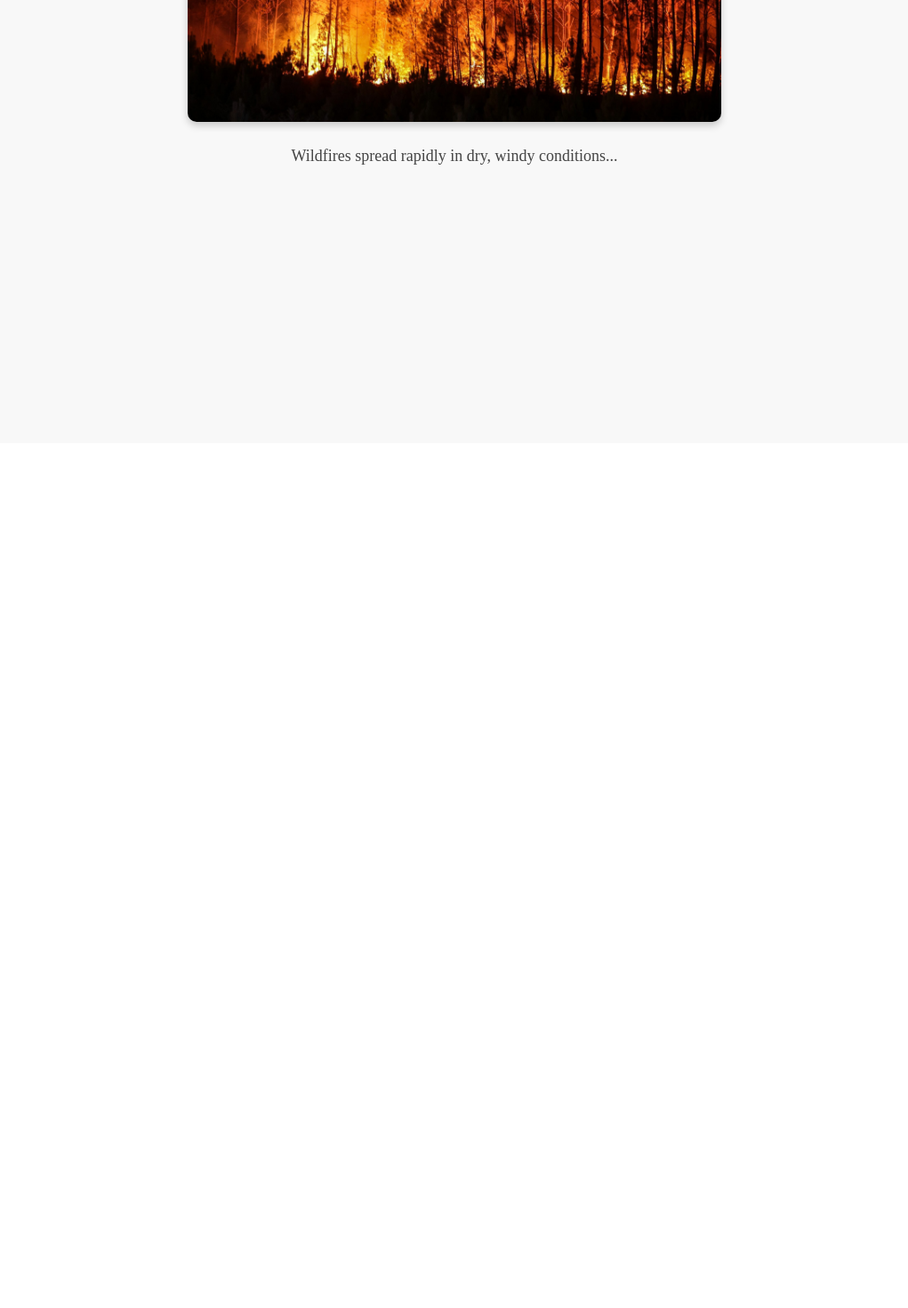
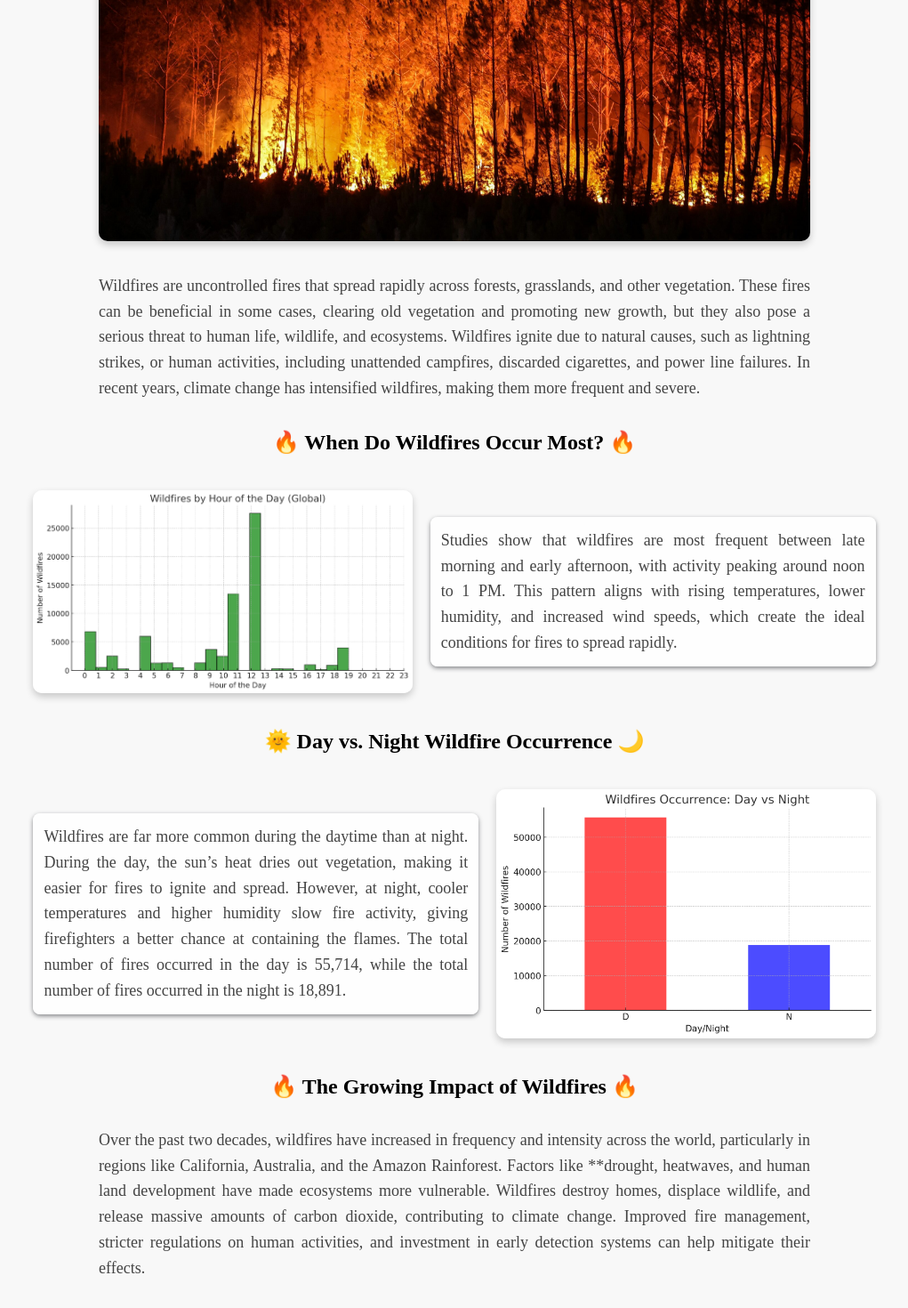
Before and after one commit to dakhilram/FS, a React (Vite) app: page /#/nature/wildfire in a window 1280 px wide. Shown: the part 390-1860 px from the top of the page at 89% size, without its empty margins (129-1150 px from the left). Before the commit the page ends 896 px from the top, so only its background shows below. Built offline with nearby package versions, Linux system fonts and the light colour scheme; sample sign-in values are in the browser's storage.

Commit message:
updated the WILDFIRE page

```diff
--- a/src/pages/Wildfire.jsx
+++ b/src/pages/Wildfire.jsx
@@ -1,13 +1,60 @@
 import React from "react";
-import "../styles/Nature.css";
+import "../styles/WildFire.css";
 import wildfireImage from "../assets/wf.jpg";
+import wildhour from "../assets/wildfire/wildfiresbyhour.png";
+import wildoccu from "../assets/wildfire/fireoccurrence.png";
 
 const Wildfire = () => {
   return (
     <div className="nature-page">
-      <h1>Wildfire Information</h1>
+      <h1>🔥 WILDFIRES 🔥</h1>
+      {/* Main Wildfire Image */}
       <img src={wildfireImage} alt="Wildfire" className="nature-image" />
-      <p>Wildfires spread rapidly in dry, windy conditions...</p>
+      <p className="intro-text">
+        Wildfires are uncontrolled fires that spread rapidly across forests, grasslands, and other vegetation.
+        These fires can be beneficial in some cases, clearing old vegetation and promoting new growth,
+        but they also pose a serious threat to human life, wildlife, and ecosystems.
+        Wildfires ignite due to natural causes, such as lightning strikes, or human activities,
+        including unattended campfires, discarded cigarettes, and power line failures.
+        In recent years, climate change has intensified wildfires, making them more frequent and severe.
+      </p>
+
+
+
+      {/* Wildfire by Hour Chart - Left Image, Right Text */}
+      <h2>🔥 When Do Wildfires Occur Most? 🔥</h2>
+      <div className="chart-container">
+        <img src={wildhour} alt="Wildfires by Hour" className="chart-image" />
+        <p className="chart-description">
+          Studies show that wildfires are most frequent between late morning and early afternoon,
+          with activity peaking around noon to 1 PM.
+          This pattern aligns with rising temperatures, lower humidity, and increased wind speeds,
+          which create the ideal conditions for fires to spread rapidly.
+        </p>
+      </div>
+
+      {/* Wildfire Occurrence Chart - Right Side */}
+      <h2>🌞 Day vs. Night Wildfire Occurrence 🌙</h2>
+      <div className="chart-container right-align">
+        <p className="chart-description">
+          Wildfires are far more common during the daytime than at night.
+          During the day, the sun’s heat dries out vegetation, making it easier for fires to ignite and spread.
+          However, at night, cooler temperatures and higher humidity slow fire activity,
+          giving firefighters a better chance at containing the flames. The total number of fires occurred in the day is 55,714, while the total number of fires occurred in the night is 18,891.
+        </p>
+        <img src={wildoccu} alt="Wildfire Occurrence" className="chart-image" />
+      </div>
+
+      {/* Additional Information */}
+      <h2>🔥 The Growing Impact of Wildfires 🔥</h2>
+      <p className="intro-text">
+        Over the past two decades, wildfires have increased in frequency and intensity across the world,
+        particularly in regions like California, Australia, and the Amazon Rainforest.
+        Factors like **drought, heatwaves, and human land development have made ecosystems more vulnerable.
+        Wildfires destroy homes, displace wildlife, and release massive amounts of carbon dioxide,
+        contributing to climate change. Improved fire management, stricter regulations on human activities,
+        and investment in early detection systems can help mitigate their effects.
+      </p>
     </div>
   );
 };
--- /dev/null
+++ b/src/styles/WildFire.css
@@ -0,0 +1,102 @@
+.nature-page {
+    text-align: center;
+    padding: 40px;
+    background-color: #f8f8f8;
+    min-height: 100vh;
+}
+
+/* Title Styling */
+.nature-page h1 {
+    color: #007fae;
+    font-size: 32px;
+    font-weight: bold;
+    margin-bottom: 20px;
+}
+
+/* Introduction Text */
+.intro-text {
+    font-size: 18px;
+    color: #444;
+    max-width: 800px;
+    margin: 0 auto 20px auto;
+    padding: 12px;
+    text-align: justify; /* ✅ Justify text alignment */
+    text-justify: inter-word;
+    border-radius: 8px;
+    line-height: 1.6;
+}
+
+/* Centered Main Wildfire Image */
+.nature-image {
+    width: 85%;
+    max-width: 800px;
+    border-radius: 10px;
+    box-shadow: 0px 4px 8px rgba(0, 0, 0, 0.2);
+    margin-bottom: 20px;
+}
+
+/* Chart Layout */
+.chart-container {
+    display: flex;
+    align-items: center;
+    justify-content: center;
+    gap: 20px;
+    max-width: 80%;
+    margin: 40px auto;
+}
+
+/* Right-Aligned Chart */
+.chart-container.right-align {
+    justify-content: flex-end;
+}
+
+/* Chart Image Styling */
+.chart-image {
+    width: 45%;
+    max-width: 650px;
+    border-radius: 10px;
+    box-shadow: 0px 4px 8px rgba(0, 0, 0, 0.2);
+    transition: transform 0.3s ease-in-out, box-shadow 0.3s ease-in-out;
+}
+
+/* Hover Effect */
+.chart-image:hover {
+    transform: scale(1.05);
+    box-shadow: 0px 6px 12px rgba(0, 0, 0, 0.3);
+}
+
+/* Chart Text */
+.chart-description {
+    font-size: 18px;
+    color: #333;
+    max-width: 50%;
+    text-align: justify; /* ✅ Justify text alignment */
+    text-justify: inter-word;
+    line-height: 1.6;
+    background: rgba(255, 255, 255, 0.9); /* ✅ Light background for contrast */
+    padding: 12px;
+    border-radius: 8px;
+    box-shadow: 0px 2px 5px rgba(41, 43, 48, 0.544);
+}
+
+/* Responsive Design */
+@media screen and (max-width: 768px) {
+    .chart-container {
+        flex-direction: column;
+        text-align: center;
+    }
+
+    .chart-image {
+        width: 80%;
+        max-width: 100%;
+    }
+
+    .chart-description {
+        max-width: 90%;
+        text-align: justify; /* ✅ Ensure justification on mobile */
+    }
+
+    .chart-container.right-align {
+        justify-content: center;
+    }
+}
```
Also changed, not shown: src/assets/wildfire/fireoccurrence.png (added), src/assets/wildfire/wildfiresbyhour.png (added).
